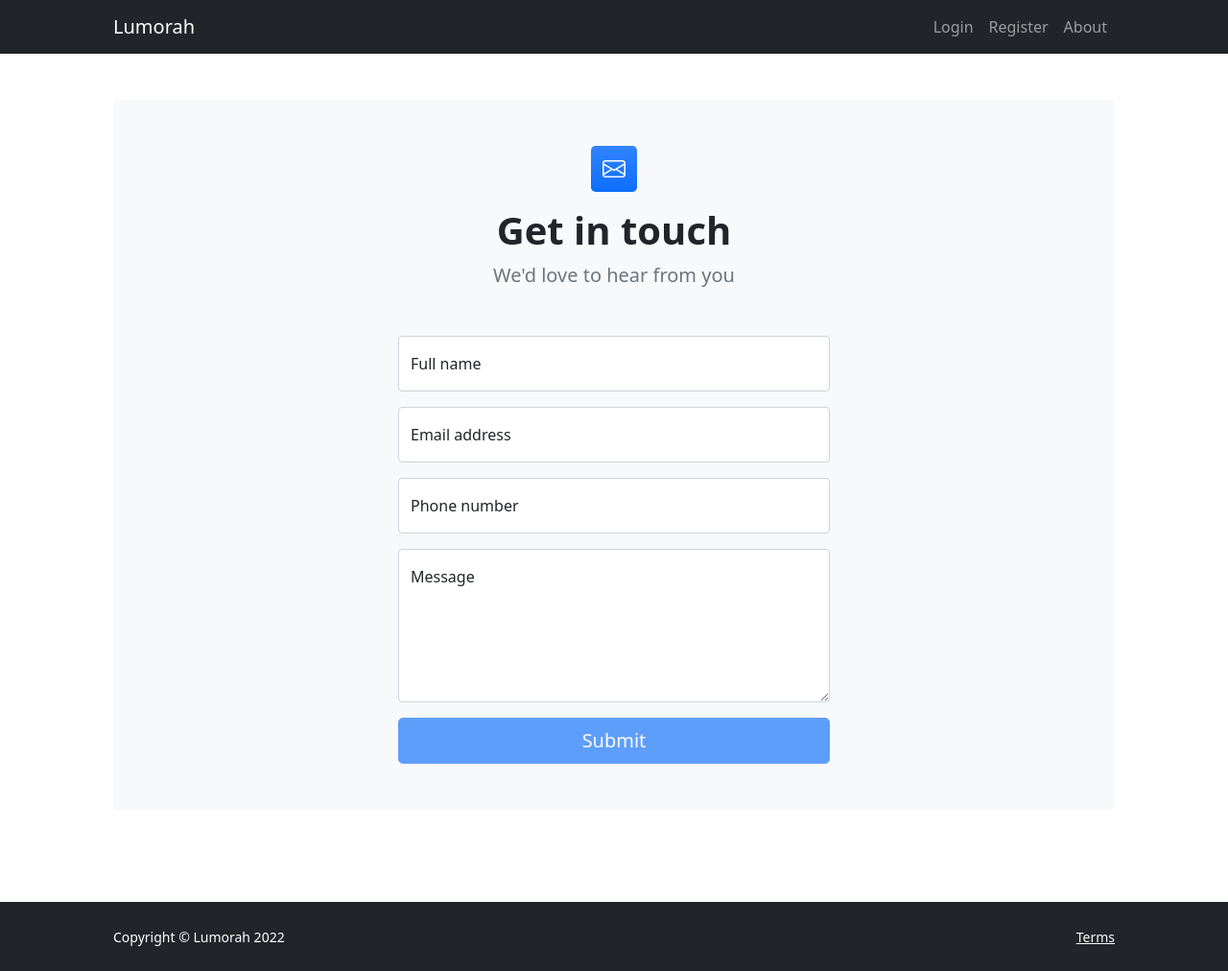
After one commit to Einss1/Luhan, a PHP site: page /contact.php in a window 1280 px wide. The commit adds this page. Shown: the whole page at 96% size. Run offline with PHP 8.4, Linux system fonts and the light colour scheme; tables that the repository leaves empty or names only in its code hold one stand-in row (values such as "Sample post"); some libraries are stand-ins or nearby versions.

Commit message:
Commit 18

```diff
--- /dev/null
+++ b/contact.php
@@ -0,0 +1,124 @@
+<!DOCTYPE html>
+<html lang="en">
+    <head>
+        <meta charset="utf-8" />
+        <meta name="viewport" content="width=device-width, initial-scale=1, shrink-to-fit=no" />
+        <meta name="description" content="" />
+        <meta name="author" content="" />
+        <title>Contact - Lumorah</title>
+        <!-- Favicon-->
+        <link rel="icon" type="image/x-icon" href="Images/monkeylogo.png" />
+        <!-- Bootstrap icons-->
+        <link href="https://cdn.jsdelivr.net/npm/bootstrap-icons@1.5.0/font/bootstrap-icons.css" rel="stylesheet" />
+        <!-- Core theme CSS (includes Bootstrap)-->
+        <link href="css/styles.css" rel="stylesheet" />
+    </head>
+    <body class="d-flex flex-column h-100">
+        <main class="flex-shrink-0">
+            <!-- Navigation-->
+            <nav class="navbar navbar-expand-lg navbar-dark bg-dark">
+                <div class="container px-5">
+                    <a class="navbar-brand" href="index.php">Lumorah</a>
+                    <button class="navbar-toggler" type="button" data-bs-toggle="collapse" data-bs-target="#navbarSupportedContent" aria-controls="navbarSupportedContent" aria-expanded="false" aria-label="Toggle navigation"><span class="navbar-toggler-icon"></span></button>
+                    <div class="collapse navbar-collapse" id="navbarSupportedContent">
+                        <ul class="navbar-nav ms-auto mb-2 mb-lg-0">
+                            <li class="nav-item"><a class="nav-link" href="login.php">Login</a></li>
+                            <li class="nav-item"><a class="nav-link" href="signup.php">Register</a></li>
+                            <li class="nav-item"><a class="nav-link" href="about.php">About</a></li>
+                        </ul>
+                    </div>
+                </div>
+            </nav>
+            <!-- Page content-->
+            <section class="py-5">
+                <div class="container px-5">
+                    <!-- Contact form-->
+                    <div class="bg-light rounded-3 py-5 px-4 px-md-5 mb-5">
+                        <div class="text-center mb-5">
+                            <div class="feature bg-primary bg-gradient text-white rounded-3 mb-3"><i class="bi bi-envelope"></i></div>
+                            <h1 class="fw-bolder">Get in touch</h1>
+                            <p class="lead fw-normal text-muted mb-0">We'd love to hear from you</p>
+                        </div>
+                        <div class="row gx-5 justify-content-center">
+                            <div class="col-lg-8 col-xl-6">
+                                <!-- * * * * * * * * * * * * * * *-->
+                                <!-- * * SB Forms Contact Form * *-->
+                                <!-- * * * * * * * * * * * * * * *-->
+                                <!-- This form is pre-integrated with SB Forms.-->
+                                <!-- To make this form functional, sign up at-->
+                                <!-- https://startbootstrap.com/solution/contact-forms-->
+                                <!-- to get an API token!-->
+                                <form id="contactForm" data-sb-form-api-token="API_TOKEN">
+                                    <!-- Name input-->
+                                    <div class="form-floating mb-3">
+                                        <input class="form-control" id="name" type="text" placeholder="Enter your name..." data-sb-validations="required" />
+                                        <label for="name">Full name</label>
+                                        <div class="invalid-feedback" data-sb-feedback="name:required">A name is required.</div>
+                                    </div>
+                                    <!-- Email address input-->
+                                    <div class="form-floating mb-3">
+                                        <input class="form-control" id="email" type="email" placeholder="name@example.com" data-sb-validations="required,email" />
+                                        <label for="email">Email address</label>
+                                        <div class="invalid-feedback" data-sb-feedback="email:required">An email is required.</div>
+                                        <div class="invalid-feedback" data-sb-feedback="email:email">Email is not valid.</div>
+                                    </div>
+                                    <!-- Phone number input-->
+                                    <div class="form-floating mb-3">
+                                        <input class="form-control" id="phone" type="tel" placeholder="(123) 456-7890" data-sb-validations="required" />
+                                        <label for="phone">Phone number</label>
+                                        <div class="invalid-feedback" data-sb-feedback="phone:required">A phone number is required.</div>
+                                    </div>
+                                    <!-- Message input-->
+                                    <div class="form-floating mb-3">
+                                        <textarea class="form-control" id="message" type="text" placeholder="Enter your message here..." style="height: 10rem" data-sb-validations="required"></textarea>
+                                        <label for="message">Message</label>
+                                        <div class="invalid-feedback" data-sb-feedback="message:required">A message is required.</div>
+                                    </div>
+                                    <!-- Submit success message-->
+                                    <!---->
+                                    <!-- This is what your users will see when the form-->
+                                    <!-- has successfully submitted-->
+                                    <div class="d-none" id="submitSuccessMessage">
+                                        <div class="text-center mb-3">
+                                            <div class="fw-bolder">Form submission successful!</div>
+                                            To activate this form, sign up at
+                                            <br />
+                                            <a href="https://startbootstrap.com/solution/contact-forms">https://startbootstrap.com/solution/contact-forms</a>
+                                        </div>
+                                    </div>
+                                    <!-- Submit error message-->
+                                    <!---->
+                                    <!-- This is what your users will see when there is-->
+                                    <!-- an error submitting the form-->
+                                    <div class="d-none" id="submitErrorMessage"><div class="text-center text-danger mb-3">Error sending message!</div></div>
+                                    <!-- Submit Button-->
+                                    <div class="d-grid"><button class="btn btn-primary btn-lg disabled" id="submitButton" type="submit">Submit</button></div>
+                                </form>
+                            </div>
+                        </div>
+                    </div>
+                </div>
+            </section>
+        </main>
+        <!-- Footer-->
+        <footer class="bg-dark py-4 mt-auto">
+            <div class="container px-5">
+                <div class="row align-items-center justify-content-between flex-column flex-sm-row">
+                    <div class="col-auto"><div class="small m-0 text-white">Copyright &copy; Lumorah 2022</div></div>
+                    <div class="col-auto">
+                        <a class="link-light small" href="#!">Terms</a>
+                    </div>
+                </div>
+            </div>
+        </footer>
+        <!-- Bootstrap core JS-->
+        <script src="https://cdn.jsdelivr.net/npm/bootstrap@5.1.3/dist/js/bootstrap.bundle.min.js"></script>
+        <!-- Core theme JS-->
+        <script src="js/scripts.js"></script>
+        <!-- * * * * * * * * * * * * * * * * * * * * * * * * * * * * * * * * * * * * * * * *-->
+        <!-- * *                               SB Forms JS                               * *-->
+        <!-- * * Activate your form at https://startbootstrap.com/solution/contact-forms * *-->
+        <!-- * * * * * * * * * * * * * * * * * * * * * * * * * * * * * * * * * * * * * * * *-->
+        <script src="https://cdn.startbootstrap.com/sb-forms-latest.js"></script>
+    </body>
+</html>
--- a/index.php
+++ b/index.php
@@ -7,8 +7,6 @@ session_start();
     <head>
         <meta charset="utf-8" />
         <meta name="viewport" content="width=device-width, initial-scale=1, shrink-to-fit=no" />
-        <meta name="description" content="" />
-        <meta name="author" content="" />
         <title>Lumorah</title>
         <!-- Favicon-->
         <link rel="icon" type="image/x-icon" href="Images/monkeylogo.png" />
@@ -42,7 +40,7 @@ session_start();
                                 <h1 class="display-5 fw-bolder text-white mb-2">Lumorah</h1>
                                 <p class="lead fw-normal text-white-50 mb-4">A fun and easy way to learn Japanese!</p>
                                 <div class="d-grid gap-3 d-sm-flex justify-content-sm-center justify-content-xl-start">
-                                    <a class="btn btn-primary btn-lg px-4 me-sm-3" href="register.php">Get Started</a>
+                                    <a class="btn btn-primary btn-lg px-4 me-sm-3" href="signup.php">Get Started</a>
                                 </div>
                             </div>
                         </div>
@@ -106,7 +104,7 @@ session_start();
                     <div class="col-auto">
                         <a class="link-light small" href="#!">Terms</a>
                         <span class="text-white mx-1">&middot;</span>
-                        <a class="link-light small" href="#!">Contact</a>
+                        <a class="link-light small" href="contact.php">Contact</a>
                     </div>
                 </div>
             </div>
```
Also changed, not shown: Planning/terms.html (added, +12 -0 lines), homepage.php (+28 -17 lines), login.php (+8 -5 lines), newkanjis.php (+39 -15 lines), profile.php (+27 -8 lines), signup.php (+30 -10 lines), Planning/maxresdefault.jpg (added), Planning/monkeygintama.jpg (added).
